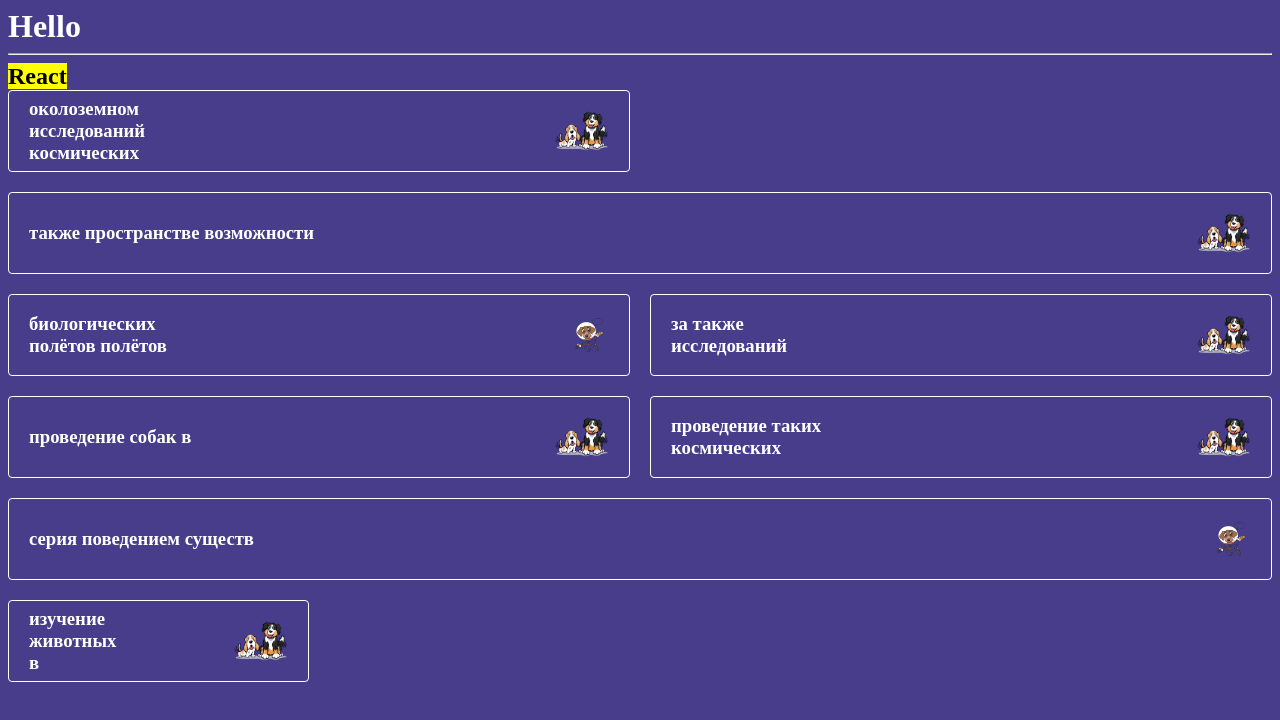
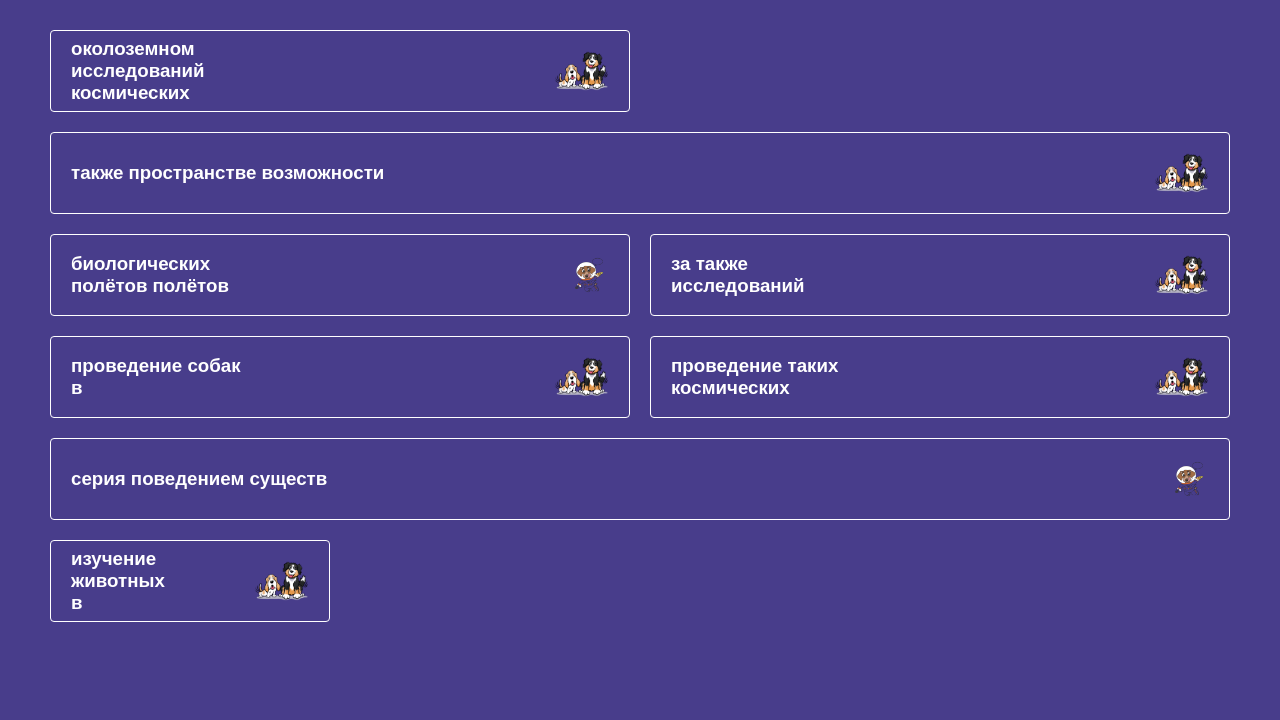
Before and after one commit to proden13/react, a React (Create React App) app: page / in a window 1280 px wide. Shown: the top 720 px of the page. Built offline with nearby package versions, Linux system fonts and the light colour scheme.

Commit message:
Переместили Promo в отдельную папку

```diff
--- a/src/App.jsx
+++ b/src/App.jsx
@@ -1,28 +1,10 @@
-// let b = 4;
-
-const Promo = (props) => {
-    // props - объект, в который можно передать разные свойства для компонента
-    let name = "promo";
-    switch (props.type) {
-        case "lg": name = "promo big"; break;
-        case "sm": name = "promo small"; break;
-        default: name = "promo";
-    }
-
-    return (
-        <div className={name}>
-            <div className={props.pic ? "promo-pic" : "promo-pic pic2"}></div>
-            <h3>{props.text}</h3>
-        </div>
-    )
-}
+import Promo from "./components/Promo/Promo";
 
 const sizes = ["sm", "lg", "md"];
 const adds = [];
 
 let text = "Полёты собак в космос — серия биологических экспериментов, включавших проведение исследований по возможности полётов на геофизических и космических ракетах живых существ, наблюдение за поведением высокоорганизованных животных в условиях таких полётов, а также, изучение сложных явлений в околоземном пространстве."
 text = text.match(/[^\s,.]+/g);
-console.log(text);
 
 const rand = (n) => Math.floor(Math.random() * n);
 
@@ -35,58 +17,12 @@ while(n--) {
     })
 }
 
-console.log(adds);
-
 const App = () => {
-    // let a = (2 + b) * 2;
-    // let b = (2 + "4").parceInt()
-    return <div title="Doggy">
-        <h1>Hello</h1>
-        <hr />
-        {/* <i>тут есть переменная: {`${a} увеличилась на ${b}`}</i> */}
-        <i/>
-        <h2>
-            <mark>React</mark>
-        </h2>
+    return <div>
         <div className="container">
-            {/* <User name="Vasya" work_age="23" pet="raccoon"/> */}
-            {/* <Promo text="My Promo" type="lg"/>
-            <Promo text="^_^" />
-            <Promo text="Doggy" pic={true}/>
-            <Promo type="sm"/>
-            <Promo text="Leksa is worst teacher in the Moscow" type="sm"/> */}
-            {/* {text="123"} => <Promo text={text}  {...}/> */}
             {adds.map(el => <Promo {...el} type={el.sizes}/>)}
-
         </div>
     </div>
 }
 
 export default App;
-
-
-
-
-
-
-
-
-
-
-
-
-
-// function Rabbit(breed) {
-//     this.age = 2;
-//     this.breed = breed;
-// }
-
-// class Raccoon {
-//     constructor(breed) {
-//         this.age = 2;
-//         this.breed = breed;
-//     }
-// }
-
-// let pet1 = new Rabbit("ololo");
-// let pet2 = new Raccoon("omnomnom");
--- /dev/null
+++ b/src/components/Promo/Promo.jsx
@@ -0,0 +1,19 @@
+import "./style.css";
+
+const Promo = (props) => {
+    let name = "promo";
+    switch (props.type) {
+        case "lg": name = "promo big"; break;
+        case "sm": name = "promo small"; break;
+        default: name = "promo";
+    }
+
+    return (
+        <div className={name}>
+            <div className={props.pic ? "promo-pic" : "promo-pic pic2"}></div>
+            <h3>{props.text}</h3>
+        </div>
+    )
+}
+
+export default Promo;
--- /dev/null
+++ b/src/components/Promo/style.css
@@ -0,0 +1,36 @@
+.promo {
+    padding: 20px;
+    border: 1px solid;
+    border-radius: 4px;
+    display: grid;
+    grid-template-columns: 1fr 2fr;
+    grid-auto-rows: 40px;
+    align-items: center;
+    grid-column-end: span 2;
+}
+.promo h3 {
+    grid-row-start: 1;
+}
+.promo-pic {
+    width: 100%;
+    height: 100%;
+    grid-column-start: 2;
+    background-image: url("../../assets/images/promo1.png");
+    background-size: contain;
+    background-repeat: no-repeat;
+    background-position: right center;
+}
+.promo.big {
+    grid-column: 1 / span 4; /* span 4 - объединить - увелшичить количество занимаемых столбцов до 4*/
+    grid-column: 1 / 5; /* |1|1|1|1| */
+}
+.promo.small {
+    grid-column-end: span 1;
+}
+.pic2 {
+    background-image: url("../../assets/images/promo2.webp");
+}
+
+/* ./assets/images/pic */
+
+/* ../../assets/images/pic */
--- a/src/index.css
+++ b/src/index.css
@@ -1,46 +1,15 @@
 body {
   background-color: darkslateblue;
   color: #fff;
+  margin: 0;
+  font-family: sans-serif;
 }
 h1, h2, h3 {
   margin: 0;
-}
-
-.promo {
-  padding: 20px;
-  border: 1px solid;
-  border-radius: 4px;
-  display: grid;
-  grid-template-columns: 1fr 2fr;
-  grid-auto-rows: 40px;
-  align-items: center;
-  grid-column-end: span 2;
-}
-.promo h3 {
-  grid-row-start: 1;
-}
-.promo-pic {
-  width: 100%;
-  height: 100%;
-  grid-column-start: 2;
-  background-image: url("./assets/images/promo1.png");
-  background-size: contain;
-  background-repeat: no-repeat;
-  background-position: right center;
 }
 .container {
   display: grid;
   grid-template-columns: repeat(4, 1fr);
   gap: 20px;
+  padding: 30px 50px;
 }
-
-.promo.big {
-  grid-column: 1 / span 4; /* span 4 - объединить - увелшичить количество занимаемых столбцов до 4*/
-  grid-column: 1 / 5; /* |1|1|1|1| */
-}
-.promo.small {
-  grid-column-end: span 1;
-}
-.pic2 {
-  background-image: url("../src/assets/images/promo2.webp");
-}
```
Also changed, not shown: src/index.js (+0 -26 lines), 1 other file (tests, documents, lock files or other folders).
